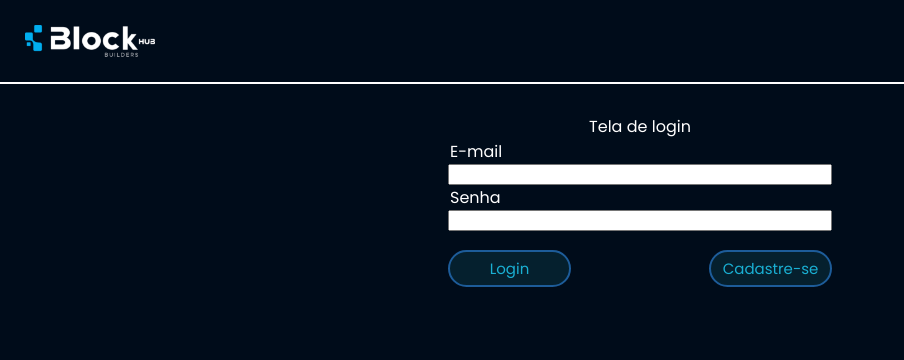
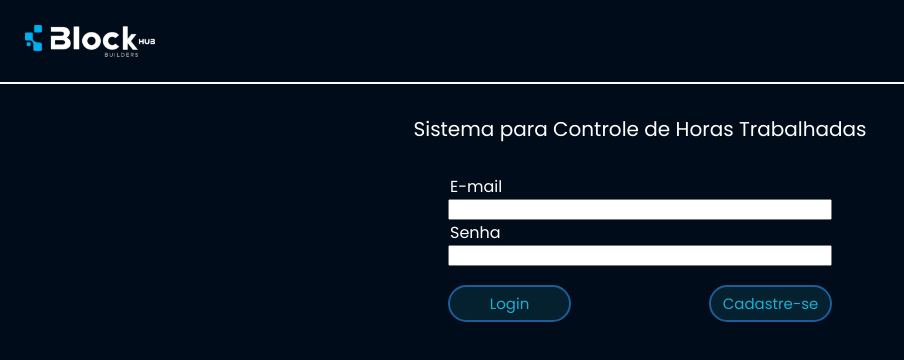
Before and after one commit to AfonsoMachado/blockhub-challenge, a Vue app: page / in a window 1280 px wide. Shown: the top 360 px of the page, without its empty margins (0-904 px from the left). Built offline with nearby package versions, Linux system fonts and the light colour scheme.

Commit message:
editando o readme

```diff
--- a/src/components/AllProjects.vue
+++ b/src/components/AllProjects.vue
@@ -71,6 +71,9 @@
         <button class="project-button" @click="exportPDF">
           Exportar em PDF
         </button>
+      </div>
+      <div id="button-filter">
+        <button style="width: 150px">Filtrar por Data</button>
       </div>
     </div>
 
@@ -303,4 +306,8 @@ th {
   justify-content: center;
   align-items: center;
 }
+
+#button-filter {
+  margin-top: 25px;
+}
 </style>
--- a/src/components/Login.vue
+++ b/src/components/Login.vue
@@ -1,6 +1,8 @@
 <template>
   <div class="container">
-    Tela de login
+    <div style="font-size: 20px">
+      Sistema para Controle de Horas Trabalhadas
+    </div>
     <div id="login-box">
       <form class="form-login" method="POST" @submit="loginUser">
         <div class="form-container">
@@ -137,8 +139,14 @@ button:hover {
   border: 2px solid #fff;
 }
 
+button:active {
+  color: #308094;
+  background-color: rgba(39, 154, 167, 0.1);
+}
+
 #login-box {
   width: 30%;
+  margin-top: 30px;
 }
 
 #botoes {
--- a/src/components/Project.vue
+++ b/src/components/Project.vue
@@ -1,9 +1,9 @@
 <template>
   <div class="container">
-    Cadastro de projeto
+    <div style="font-size: 20px">Cadastro de projeto</div>
     <div id="project-box">
       <form method="POST" @submit="cadProject">
-        <div class="form-container">
+        <div class="form-container" style="margin-top: 20px">
           <label for="name">Nome do projeto</label>
           <input
             type="text"
--- a/src/store.js
+++ b/src/store.js
@@ -27,6 +27,7 @@ export default new Vuex.Store({
         state.isQuitVisible = isVisible;
       }
     },
+    // token sendo usado pelo usuario logado atualmente
     setAtualToken(state, token) {
       state.tokenAtual = token;
       if (token) {
@@ -37,16 +38,19 @@ export default new Vuex.Store({
       console.log('TOKEN ARMAZENADO: ', state.tokenAtual);
       console.log(axios.defaults.headers.common);
     },
+    // usuario logado atualmente
     setUser(state, user) {
       state.user = user;
       console.log('USUÁRIO ATUAL ARMAZENADO', state.user.data.name);
     },
+    // reseta os dados de usuario sempre que um usuario sai do sistema
     resetState(state) {
       (state.isQuitVisible = false),
         (state.user = null),
         (state.tokenAtual = '');
       console.log(state.tokenAtual);
     },
+    // função usada quando é cadastrada as horas em um projeto
     setProject(state, project) {
       state.projectAtual = project;
     },
```
Also changed, not shown: Steps.txt, 1 other file (tests, documents, lock files or other folders).
